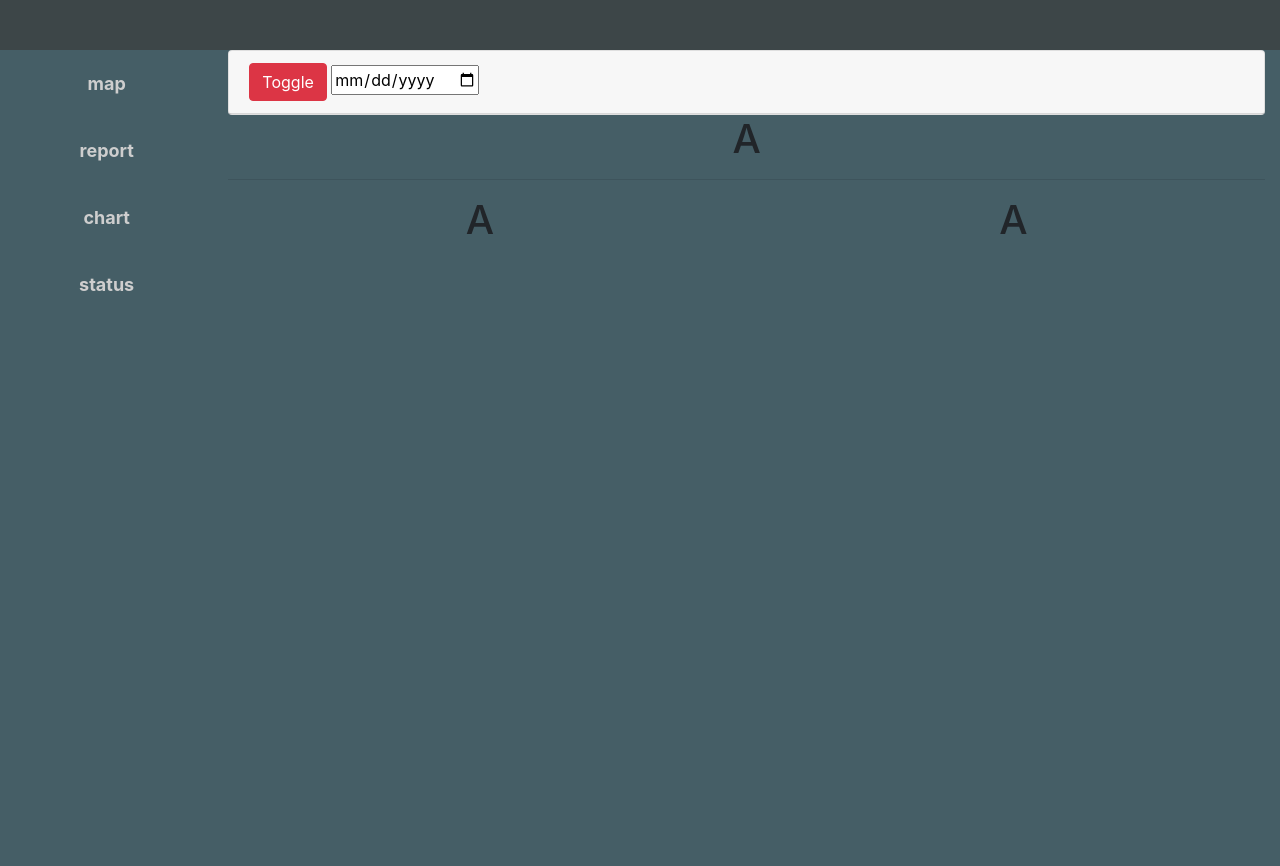
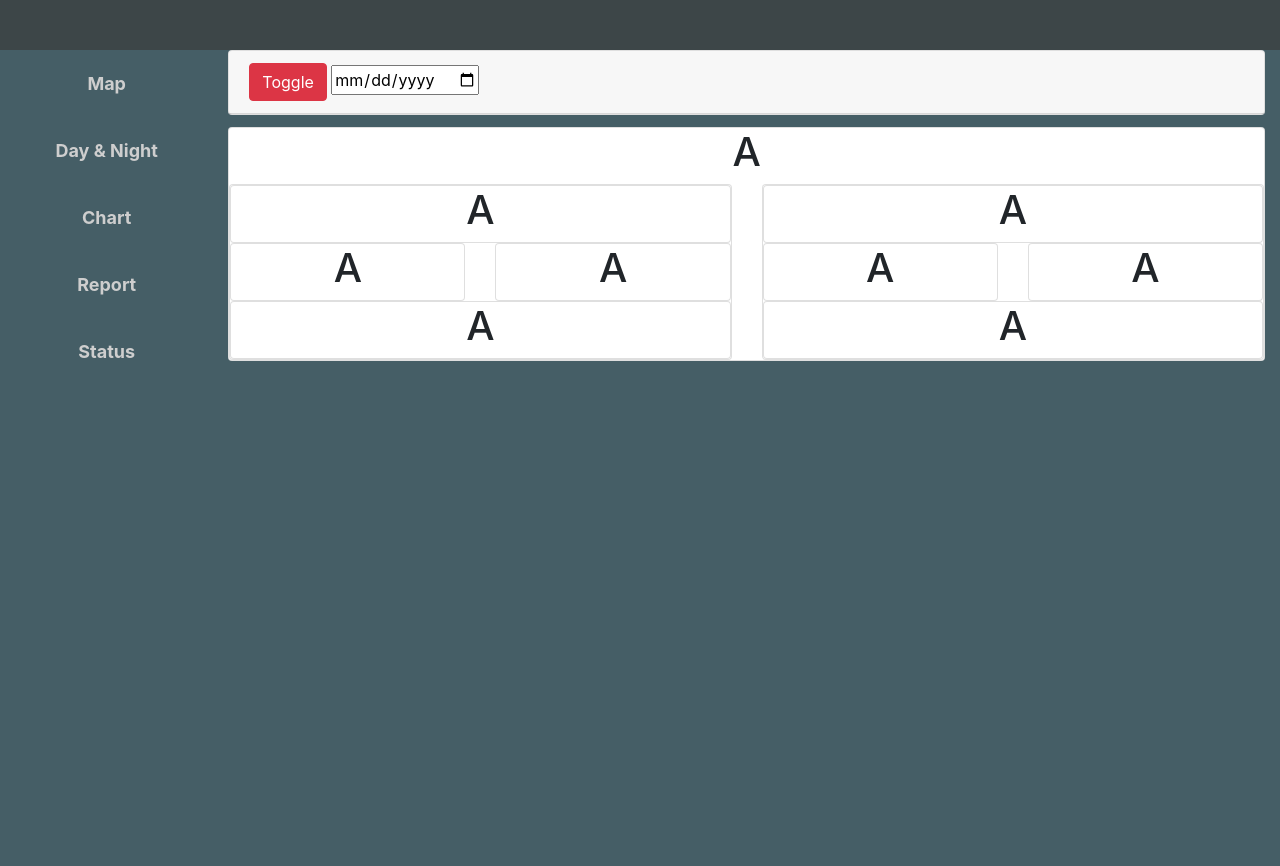
Before and after one commit to Phophism/cmzoo, a CodeIgniter app: page /cmzoo/ in a window 1280 px wide. Run offline with CodeIgniter, Linux system fonts and the light colour scheme; some libraries are stand-ins or nearby versions.

Commit message:
finish status
-finish status
-add day night to manu

```diff
--- a/application/views/_daynight.php
+++ b/application/views/_daynight.php
@@ -7,7 +7,6 @@ defined('BASEPATH') OR exit('No direct script access allowed');
 ?>
 
 	<div class="col-lg-10 ">
-
 		<div class="row">
 			<!--Group 1-->
 			<div class="col-lg-12">
@@ -21,19 +20,77 @@ defined('BASEPATH') OR exit('No direct script access allowed');
 			<hr />
 
 			<!--Group 2-->
-        <div class="col-lg-12">
+			<div class="col-lg-12" style="margin-top:12px;">
+				<div class="card">
 					<div class="row">
+
+
 						<div class="col-lg-12">
 							<h1 style="text-align:center;">A</h1>
-                    <hr />
+
 						</div>
 						<div class="col-lg-12">
 							<div class="row">
 								<div class="col-lg-6">
+									<div class="card">
+										<div class="row">
+											<div class="col-lg-12">
+												<div class="card">
 													<h1 style="text-align:center;">A</h1>
 												</div>
+											</div>
+											<div class="col-lg-12">
+												<div class="row">
 													<div class="col-lg-6">
+														<div class="card">
 															<h1 style="text-align:center;">A</h1>
+														</div>
+													</div>
+													<div class="col-lg-6">
+														<div class="card">
+															<h1 style="text-align:center;">A</h1>
+														</div>
+													</div>
+												</div>
+											</div>
+											<div class="col-lg-12">
+												<div class="card">
+													<h1 style="text-align:center;">A</h1>
+												</div>
+											</div>
+										</div>
+									</div>
+								</div>
+								<div class="col-lg-6">
+									<div class="card">
+										<div class="row">
+											<div class="col-lg-12">
+												<div class="card">
+													<h1 style="text-align:center;">A</h1>
+												</div>
+											</div>
+											<div class="col-lg-12">
+												<div class="row">
+													<div class="col-lg-6">
+														<div class="card">
+															<h1 style="text-align:center;">A</h1>
+														</div>
+													</div>
+													<div class="col-lg-6">
+														<div class="card">
+															<h1 style="text-align:center;">A</h1>
+														</div>
+													</div>
+												</div>
+											</div>
+											<div class="col-lg-12">
+												<div class="card">
+													<h1 style="text-align:center;">A</h1>
+												</div>
+											</div>
+										</div>
+									</div>
+								</div>
 							</div>
 						</div>
 					</div>
--- a/application/views/layouts/body_layout_2.php
+++ b/application/views/layouts/body_layout_2.php
@@ -7,6 +7,7 @@
     <script src="<?php echo base_url(); ?>assets/jquery/jquery-3-2-1.min.js"></script>
     <script src="https://cdnjs.cloudflare.com/ajax/libs/popper.js/1.12.9/umd/popper.min.js" integrity="sha384-ApNbgh9B+Y1QKtv3Rn7W3mgPxhU9K/ScQsAP7hUibX39j7fakFPskvXusvfa0b4Q" crossorigin="anonymous"></script>
     <script src="https://maxcdn.bootstrapcdn.com/bootstrap/4.0.0/js/bootstrap.min.js" integrity="sha384-JZR6Spejh4U02d8jOt6vLEHfe/JQGiRRSQQxSfFWpi1MquVdAyjUar5+76PVCmYl" crossorigin="anonymous"></script>
+    <script defer src="https://use.fontawesome.com/releases/v5.0.8/js/all.js"></script>
     <script src="<?php echo base_url(); ?>node_modules/bootstrap-slider/dist/bootstrap-slider.min.js"></script>
 
     <!-- Slider -->
--- a/application/views/layouts/menu.php
+++ b/application/views/layouts/menu.php
@@ -5,16 +5,19 @@
 		<nav>
 			<ul class="side-nav">
 				<li class="side-nav-link-panel">
-					<a class="side-nav-link" href="<?php echo base_url(); ?>map">map</a>
+					<a class="side-nav-link" href="<?php echo base_url(); ?>map">Map</a>
 				</li>
 				<li class="side-nav-link-panel">
-					<a class="side-nav-link" href="<?php echo base_url(); ?>report">report</a>
+					<a class="side-nav-link" href="<?php echo base_url(); ?>daynight">Day &#38; Night</a>
 				</li>
 				<li class="side-nav-link-panel">
-					<a class="side-nav-link" href="<?php echo base_url(); ?>chart">chart</a>
+					<a class="side-nav-link" href="<?php echo base_url(); ?>chart">Chart</a>
 				</li>
 				<li class="side-nav-link-panel">
-					<a class="side-nav-link" href="<?php echo base_url(); ?>sensor">status</a>
+					<a class="side-nav-link" href="<?php echo base_url(); ?>report">Report</a>
+				</li>
+				<li class="side-nav-link-panel">
+					<a class="side-nav-link" href="<?php echo base_url(); ?>sensor">Status</a>
 				</li>
 			</ul>
 		</nav>
```
Also changed, not shown: application/models/sensor_model.php (+11 -12 lines), application/views/_dailyreport.php (+23 -7 lines), application/views/_map.php (+32 -11 lines), application/views/_sensorstatus.php (+17 -3 lines). Lines whose indentation alone changed are shown as unchanged.
